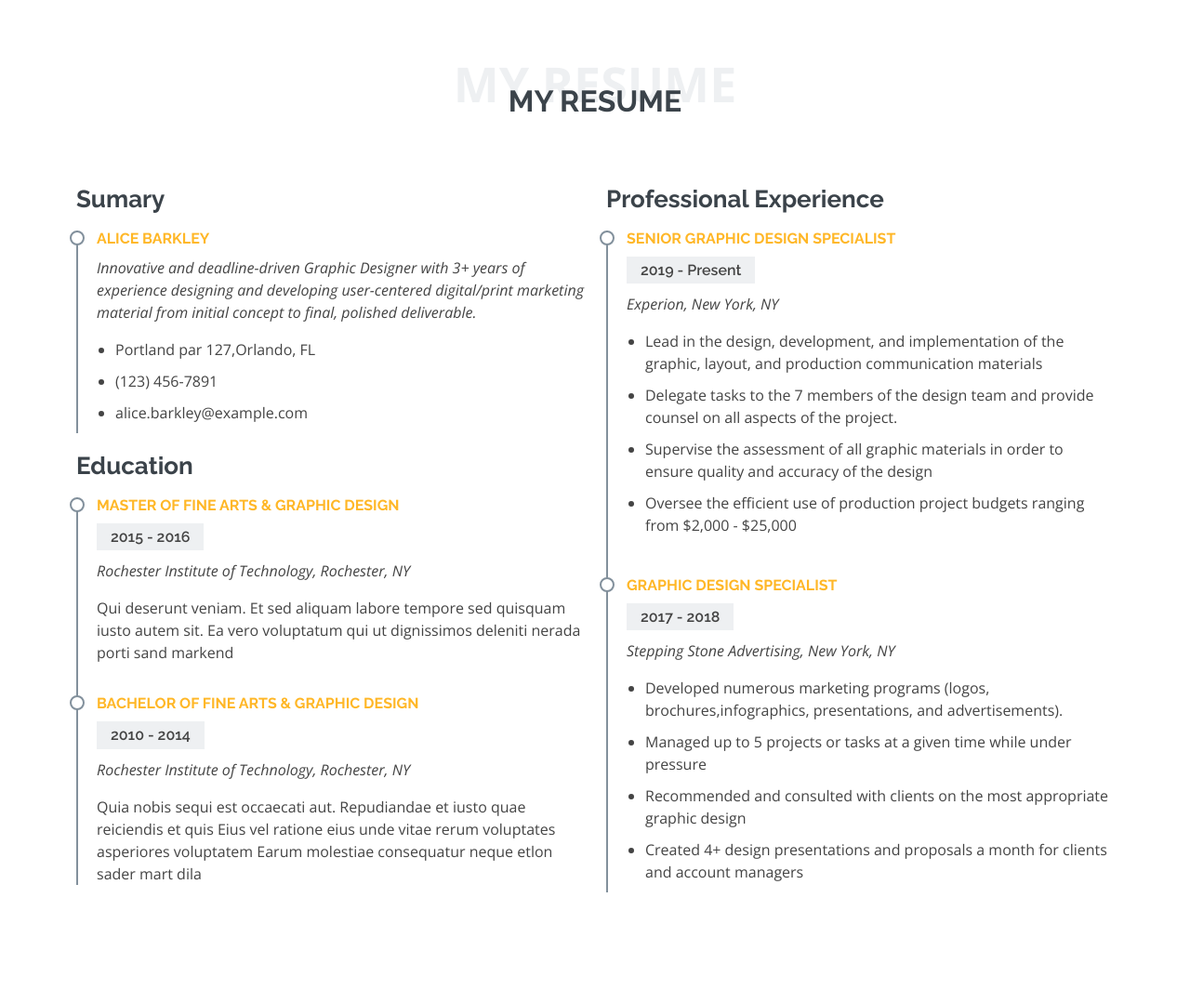
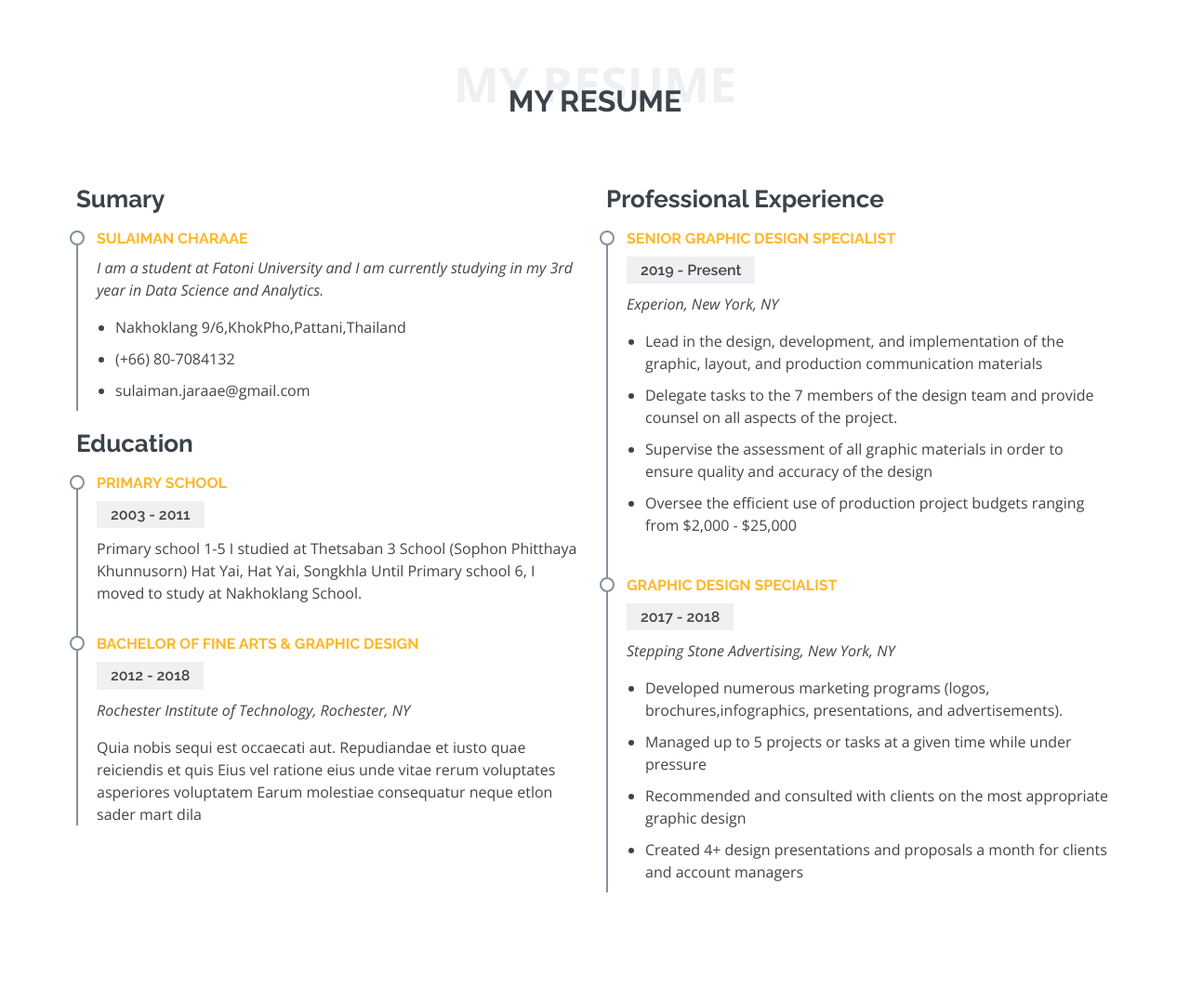
Before and after one commit to Sulaiman2619/Web-Programming, a Django app: template Web Programming/templates/home.html in a window 1280 px wide. Shown: the part 1835-2914 px from the top of the page at 93% size. Run offline with Django 3.2, Linux system fonts and the light colour scheme; the template is opened without the code that fills it, so the values that code supplies are empty; some libraries are stand-ins or nearby versions.

Commit message:
Revert "Revert "/""
This reverts commit b2ff44f549e5d26090aae34a4446ca3e22a3be34.

```diff
--- a/Web Programming/templates/home.html
+++ b/Web Programming/templates/home.html
@@ -204,30 +204,29 @@
           <div class="col-lg-6">
             <h3 class="resume-title">Sumary</h3>
             <div class="resume-item pb-0">
-              <h4>Alice Barkley</h4>
-              <p><em>Innovative and deadline-driven Graphic Designer with 3+ years of experience designing and
-                  developing user-centered digital/print marketing material from initial concept to final, polished
-                  deliverable.</em></p>
+              <h4>Sulaiman Charaae</h4>
+              <p><em>I am a student at Fatoni University
+                and I am currently studying in my 3rd year in Data Science and Analytics.</em></p>
               <p>
                 <ul>
-                  <li>Portland par 127,Orlando, FL</li>
-                  <li>(123) 456-7891</li>
-                  <li>alice.barkley@example.com</li>
+                  <li>Nakhoklang 9/6,KhokPho,Pattani,Thailand</li>
+                  <li>(+66) 80-7084132</li>
+                  <li>sulaiman.jaraae@gmail.com</li>
                 </ul>
               </p>
             </div>
 
             <h3 class="resume-title">Education</h3>
             <div class="resume-item">
-              <h4>Master of Fine Arts &amp; Graphic Design</h4>
-              <h5>2015 - 2016</h5>
-              <p><em>Rochester Institute of Technology, Rochester, NY</em></p>
-              <p>Qui deserunt veniam. Et sed aliquam labore tempore sed quisquam iusto autem sit. Ea vero voluptatum qui
-                ut dignissimos deleniti nerada porti sand markend</p>
+              <h4>Primary school</h4>
+              <h5>2003 - 2011</h5>
+              <p>Primary school 1-5 I studied at Thetsaban 3 School (Sophon Phitthaya Khunnusorn) Hat Yai, Hat Yai, Songkhla
+                Until Primary school 6, I moved to study at Nakhoklang School.
+              </p>
             </div>
             <div class="resume-item">
               <h4>Bachelor of Fine Arts &amp; Graphic Design</h4>
-              <h5>2010 - 2014</h5>
+              <h5>2012 - 2018</h5>
               <p><em>Rochester Institute of Technology, Rochester, NY</em></p>
               <p>Quia nobis sequi est occaecati aut. Repudiandae et iusto quae reiciendis et quis Eius vel ratione eius
                 unde vitae rerum voluptates asperiores voluptatem Earum molestiae consequatur neque etlon sader mart
@@ -654,7 +653,7 @@
                 <div class="info-box mt-4">
                   <i class="bx bx-phone-call"></i>
                   <h3>Call Me</h3>
-                  <p>080-7084132</p>
+                  <p>(+66) 80-7084132</p>
                 </div>
               </div>
             </div>
```
